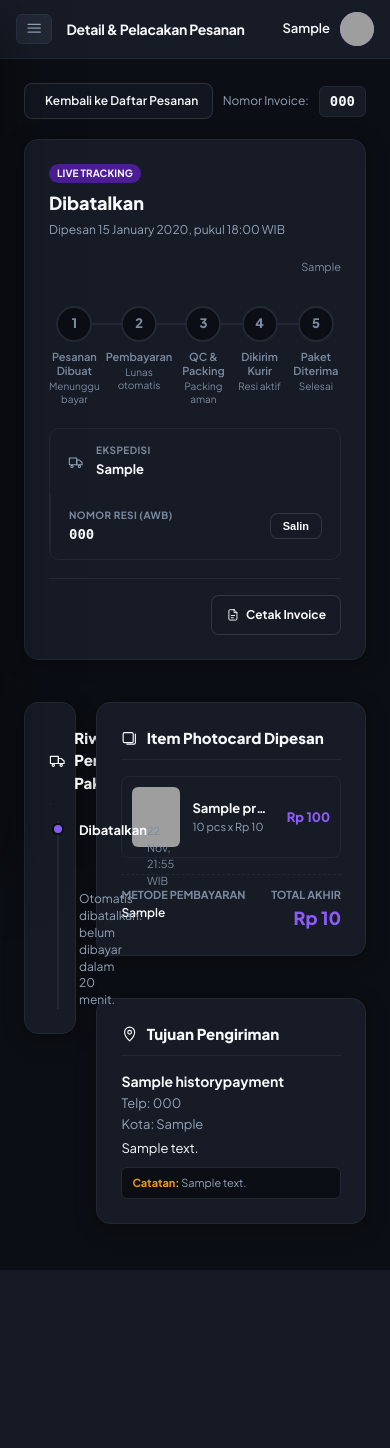
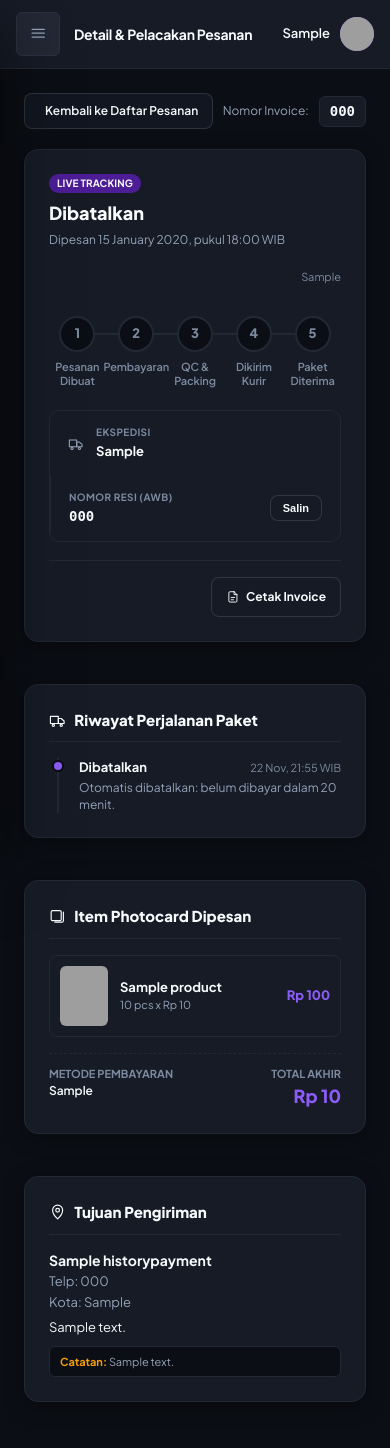
Before and after one commit to Fathiiathallah/Kartuta_ecommerce, a Django app: page /app/pesanan/000/ in a window 390 px wide. Before the commit the page ends 1270 px from the top, so only its background shows below. Run offline with Django 5.2, Linux system fonts and the light colour scheme; a user stored in the database is signed in; data comes from the database, SQL or seed files in the repository; tables that the repository leaves empty hold one stand-in row (values such as "Sample post"); grey boxes are pictures that could not be loaded.

Commit message:
merapikan tampilan untuk layar hp: tabel bisa digeser sendiri, pelacak status pesanan dan tata letak dua kolom menyesuaikan lebar layar

```diff
--- a/static/css/style.css
+++ b/static/css/style.css
@@ -2631,3 +2631,211 @@ body.sidebar-open {
     padding: 18px 16px;
   }
 }
+
+/* --------------------------------------------------------------------------
+   MOBILE — HALAMAN TRANSAKSI & DETAIL
+   Grid dua kolom di halaman ini dulu ditulis sebagai style inline, dan style
+   inline tidak bisa ditimpa media query. Kelas di bawah menggantikannya supaya
+   kolom benar-benar turun jadi satu di layar sempit.
+   -------------------------------------------------------------------------- */
+.grid-main-side {
+  display: grid;
+  grid-template-columns: minmax(0, 1fr) 380px;
+  gap: 24px;
+  align-items: start;
+}
+
+.grid-sided-340 {
+  display: grid;
+  grid-template-columns: minmax(0, 1fr) 340px;
+  gap: 24px;
+  align-items: start;
+}
+
+.grid-split-2 {
+  display: grid;
+  grid-template-columns: 1fr 1fr;
+  gap: 16px;
+}
+
+.cart-item-row {
+  display: grid;
+  grid-template-columns: 80px minmax(0, 1fr) auto auto;
+  gap: 16px;
+  align-items: center;
+  background: var(--surface);
+  border: 1px solid var(--border-dark);
+  border-radius: 12px;
+  padding: 16px;
+}
+
+.pro-detail-layout {
+  display: grid;
+  grid-template-columns: minmax(320px, 440px) minmax(0, 1fr);
+  gap: 40px;
+  align-items: start;
+}
+
+/* Tablet: kolom kanan sudah tidak cukup untuk 380px, jadi turun duluan
+   sebelum layar benar-benar selebar ponsel. */
+@media (max-width: 1024px) {
+  .grid-main-side,
+  .grid-sided-340 {
+    grid-template-columns: minmax(0, 1fr);
+  }
+
+  .pro-detail-layout {
+    grid-template-columns: minmax(0, 1fr);
+    gap: 28px;
+  }
+}
+
+@media (max-width: 768px) {
+  .grid-split-2 {
+    gap: 12px;
+  }
+}
+
+@media (max-width: 560px) {
+  .grid-split-2 {
+    grid-template-columns: minmax(0, 1fr);
+  }
+
+  /* Baris keranjang: gambar + nama tetap sebaris, jumlah dan harga turun
+     ke baris sendiri supaya tidak berdesakan. */
+  .cart-item-row {
+    grid-template-columns: 64px minmax(0, 1fr);
+    gap: 12px;
+    padding: 12px;
+  }
+
+  .cart-item-row > *:nth-child(n + 3) {
+    grid-column: 1 / -1;
+  }
+
+  .pro-detail-layout {
+    gap: 22px;
+  }
+
+  /* Tombol ikon di navbar dan topbar: area sentuh 44px. */
+  .btn-pro-icon-cart,
+  .btn-pro-icon-user,
+  .topbar-toggle {
+    min-width: 44px;
+    min-height: 44px;
+  }
+}
+
+/* Tabel panjang (admin, riwayat pesanan) bergulir sendiri, tidak melebarkan
+   halaman. Wrapper yang belum ada ditambahkan di template. */
+.table-responsive,
+.overflow-x-auto {
+  -webkit-overflow-scrolling: touch;
+}
+
+/* Gambar tidak boleh melebihi kolomnya di layar sempit. */
+img {
+  max-width: 100%;
+}
+
+/* Navbar beranda: tautan tidak disembunyikan, tapi jadi baris kedua yang bisa
+   digeser. Menu yang hilang tanpa jejak membuat navigasi buntu di ponsel. */
+@media (max-width: 768px) {
+  .pro-navbar-container {
+    flex-wrap: wrap;
+    row-gap: 6px;
+  }
+
+  .pro-nav-links {
+    display: flex;
+    order: 3;
+    width: 100%;
+    gap: 8px;
+    overflow-x: auto;
+    scrollbar-width: none;
+    padding-bottom: 2px;
+  }
+
+  .pro-nav-links::-webkit-scrollbar {
+    display: none;
+  }
+
+  .pro-nav-links a.nav-link-item,
+  .pro-nav-links a.nav-link-item:visited {
+    white-space: nowrap;
+    padding: 8px 10px;
+  }
+
+  /* Stepper lima langkah: lingkaran 36px terlalu besar untuk 390px. */
+  .status-stepper {
+    gap: 2px;
+  }
+
+  .status-stepper > div > div:first-child {
+    width: 30px;
+    height: 30px;
+    font-size: 11px;
+  }
+
+  .status-stepper p {
+    font-size: 9px;
+    line-height: 1.3;
+  }
+}
+
+/* --------------------------------------------------------------------------
+   RESPONSIF LAYAR KECIL
+   Diukur pada 390px (iPhone 12/13/14) dan 360px (Android umum).
+   Tujuan: tidak ada scroll horizontal, area sentuh >=44px, teks tidak
+   terpotong, dan tabel bisa digeser sendiri tanpa menggeser halaman.
+   -------------------------------------------------------------------------- */
+
+/* Pelacak status pesanan: 5 langkah berjajar terlalu sempit di HP.
+   Di bawah 768px jadi 5 kolom rapat dengan label 2 baris, bukan 1 baris panjang. */
+.status-stepper {
+  position: relative;
+  display: grid;
+  grid-template-columns: repeat(5, minmax(0, 1fr));
+  gap: 6px;
+  text-align: center;
+}
+
+@media (max-width: 560px) {
+  .status-stepper {
+    gap: 2px;
+  }
+
+  .status-stepper > div > div:nth-child(2) {
+    font-size: 9px;
+    line-height: 1.25;
+    letter-spacing: -0.01em;
+  }
+
+  .status-stepper > div > div:nth-child(3) {
+    display: none; /* keterangan tambahan disembunyikan, judul langkah sudah cukup */
+  }
+}
+
+/* Tabel: geser sendiri, jangan pernah melebarkan halaman.
+   min-width menjaga kolom tetap terbaca, bukan dipepetkan sampai tak terbaca. */
+.table-responsive {
+  width: 100%;
+  overflow-x: auto;
+  -webkit-overflow-scrolling: touch;
+}
+
+.table-responsive > .table-custom {
+  min-width: 560px;
+}
+
+@media (max-width: 560px) {
+  .table-responsive > .table-custom {
+    min-width: 480px;
+    font-size: 11px;
+  }
+}
+
+/* Angka panjang (harga, invoice) tidak boleh memaksa lebar kolom */
+td code {
+  overflow-wrap: anywhere;
+}
--- a/templates/404.html
+++ b/templates/404.html
@@ -5,7 +5,7 @@
     <meta charset="UTF-8">
     <meta name="viewport" content="width=device-width, initial-scale=1.0">
     <title>Halaman Tidak Ditemukan • KartuTa</title>
-    <link rel="stylesheet" href="{% static 'css/style.css' %}?v=6.5">
+    <link rel="stylesheet" href="{% static 'css/style.css' %}?v=7.0">
 </head>
 <body class="pro-body">
     <main class="pro-container" style="max-width: 640px; padding-top: 96px; gap: 16px;">
--- a/templates/500.html
+++ b/templates/500.html
@@ -5,7 +5,7 @@
     <meta charset="UTF-8">
     <meta name="viewport" content="width=device-width, initial-scale=1.0">
     <title>Ada gangguan di server • KartuTa</title>
-    <link rel="stylesheet" href="{% static 'css/style.css' %}?v=6.5">
+    <link rel="stylesheet" href="{% static 'css/style.css' %}?v=7.0">
 </head>
 <body class="pro-body">
     <main class="pro-container" style="max-width: 640px; padding-top: 96px; gap: 16px;">
--- a/templates/admin_super/pesanan_detail.html
+++ b/templates/admin_super/pesanan_detail.html
@@ -26,7 +26,7 @@
     </div>
 
     <!-- Main Grid -->
-    <div style="display: grid; grid-template-columns: 1fr 1fr; gap: 24px; align-items: start;">
+    <div class="grid-split-2" style="display: grid; gap: 24px; align-items: start;">
 
         <!-- Left: Form Kelola Status & Input Resi AWB -->
         <div style="display: flex; flex-direction: column; gap: 20px;">
@@ -129,7 +129,7 @@
                         <strong style="color: var(--text-main); display: block;">{{ order.shipping_name|default:order.user_client.username }}</strong>
                     </div>
 
-                    <div style="display: grid; grid-template-columns: 1fr 1fr; gap: 12px;">
+                    <div class="grid-split-2" style="display: grid; gap: 12px;">
                         <div>
                             <span style="font-size: 11px; color: var(--text-muted); font-weight: 700;">USERNAME AKUN</span>
                             <div style="color: var(--text-hint);">@{{ order.user_client.username }}</div>
--- a/templates/base.html
+++ b/templates/base.html
@@ -5,7 +5,7 @@
     <meta charset="UTF-8">
     <meta name="viewport" content="width=device-width, initial-scale=1.0">
     <title>{% block title %}KartuTa Platform{% endblock %}</title>
-    <link rel="stylesheet" href="{% static 'css/style.css' %}?v=6.5">
+    <link rel="stylesheet" href="{% static 'css/style.css' %}?v=7.0">
 </head>
 <body>
 {% include 'partials/icons.html' %}
--- a/templates/homepage/detail_artikel.html
+++ b/templates/homepage/detail_artikel.html
@@ -5,7 +5,7 @@
     <meta charset="UTF-8">
     <meta name="viewport" content="width=device-width, initial-scale=1.0">
     <title>{{ title }}</title>
-    <link rel="stylesheet" href="{% static 'css/style.css' %}?v=6.5">
+    <link rel="stylesheet" href="{% static 'css/style.css' %}?v=7.0">
 </head>
 <body class="pro-body">
 {% include 'partials/icons.html' %}
--- a/templates/homepage/detail_halaman.html
+++ b/templates/homepage/detail_halaman.html
@@ -5,7 +5,7 @@
     <meta charset="UTF-8">
     <meta name="viewport" content="width=device-width, initial-scale=1.0">
     <title>{{ title }}</title>
-    <link rel="stylesheet" href="{% static 'css/style.css' %}?v=6.5">
+    <link rel="stylesheet" href="{% static 'css/style.css' %}?v=7.0">
 </head>
 <body class="pro-body">
 
--- a/templates/homepage/index.html
+++ b/templates/homepage/index.html
@@ -5,7 +5,7 @@
     <meta charset="UTF-8">
     <meta name="viewport" content="width=device-width, initial-scale=1.0">
     <title>{{ title|default:"KartuTa • Official K-Pop Photocard Store & Virtual Binder Platform" }}</title>
-    <link rel="stylesheet" href="{% static 'css/style.css' %}?v=6.5">
+    <link rel="stylesheet" href="{% static 'css/style.css' %}?v=7.0">
     <style>
         /* Transisi Halus (Smooth Cross-Fade & Scale) Hero Slide */
         .hero-side-slider-wrap {
--- a/templates/pengguna/cart.html
+++ b/templates/pengguna/cart.html
@@ -22,12 +22,12 @@
     </div>
 
     {% if cart_items %}
-        <div style="display: grid; grid-template-columns: 1fr 340px; gap: 24px; align-items: start;">
+        <div class="grid-sided-340">
             <!-- Cart Items List -->
             <div>
                 <div style="display: flex; flex-direction: column; gap: 14px;">
                     {% for item in cart_items %}
-                        <div style="background: var(--surface); border: 1px solid var(--border-dark); border-radius: 12px; padding: 16px; display: grid; grid-template-columns: 80px 1fr auto auto; gap: 16px; align-items: center;">
+                        <div class="cart-item-row">
                             <!-- Thumbnail -->
                             <div style="width: 80px; height: 100px; background: var(--canvas-bg); border-radius: 8px; overflow: hidden; border: 1px solid var(--border-dark); display: flex; align-items: center; justify-content: center;">
                                 {% if item.product.image_utama %}
--- a/templates/pengguna/checkout.html
+++ b/templates/pengguna/checkout.html
@@ -6,7 +6,7 @@
 {% block content %}
 <form method="POST" action="{% url 'app:checkout' %}" id="checkout-form">
     {% csrf_token %}
-    <div style="display: grid; grid-template-columns: 1fr 380px; gap: 24px; align-items: start;">
+    <div class="grid-main-side">
 
         <!-- Left Column: Shipping & Payment Details -->
         <div style="display: flex; flex-direction: column; gap: 20px;">
@@ -21,7 +21,7 @@
                     </div>
                 </div>
 
-                <div style="display: grid; grid-template-columns: 1fr 1fr; gap: 16px; margin-bottom: 16px;">
+                <div class="grid-split-2" style="margin-bottom: 16px;">
                     <div>
                         <label style="display: block; font-size: 11px; font-weight: 700; color: var(--text-secondary); margin-bottom: 6px;">NAMA LENGKAP PENERIMA *</label>
                         <input type="text" name="shipping_name" value="{{ userdetail.user.get_full_name|default:userdetail.username }}" required class="form-control" style="width: 100%; padding: 10px 14px; background: var(--canvas-bg); border: 1px solid var(--border-dark); border-radius: 8px; color: var(--text-main); font-size: 13px;">
--- a/templates/pengguna/pesanan_detail.html
+++ b/templates/pengguna/pesanan_detail.html
@@ -77,7 +77,7 @@
                 <div style="height: 100%; width: {{ order.status_progress }}%; background: var(--primary);"></div>
             </div>
 
-            <div style="position: relative; display: grid; grid-template-columns: repeat(5, 1fr); gap: 6px; text-align: center;">
+            <div class="status-stepper">
                 {% for step in "12345" %}
                 <div style="display: flex; flex-direction: column; align-items: center;">
                     <div style="width: 36px; height: 36px; border-radius: 50%; display: flex; align-items: center; justify-content: center; font-size: 13px; font-weight: 800; border: 2px solid {% if forloop.counter <= order.status_step %}var(--primary){% else %}var(--input-bg){% endif %}; {% if forloop.counter <= order.status_step %}background: var(--primary); color: var(--text-main);{% else %}background: var(--canvas-bg); color: var(--text-muted);{% endif %}">
@@ -165,7 +165,7 @@
     </div>
 
     <!-- 2 Column Details: Timeline Tracking & Product Details -->
-    <div style="display: grid; grid-template-columns: 1fr 1fr; gap: 20px; align-items: start;">
+    <div class="grid-split-2" style="gap: 20px; align-items: start;">
 
         <!-- Left: Activity Tracking Logs -->
         <div class="dashboard-card" style="padding: 24px;">
```
Also changed, not shown: templates/homepage/detail_produk.html (+5 -5 lines).
